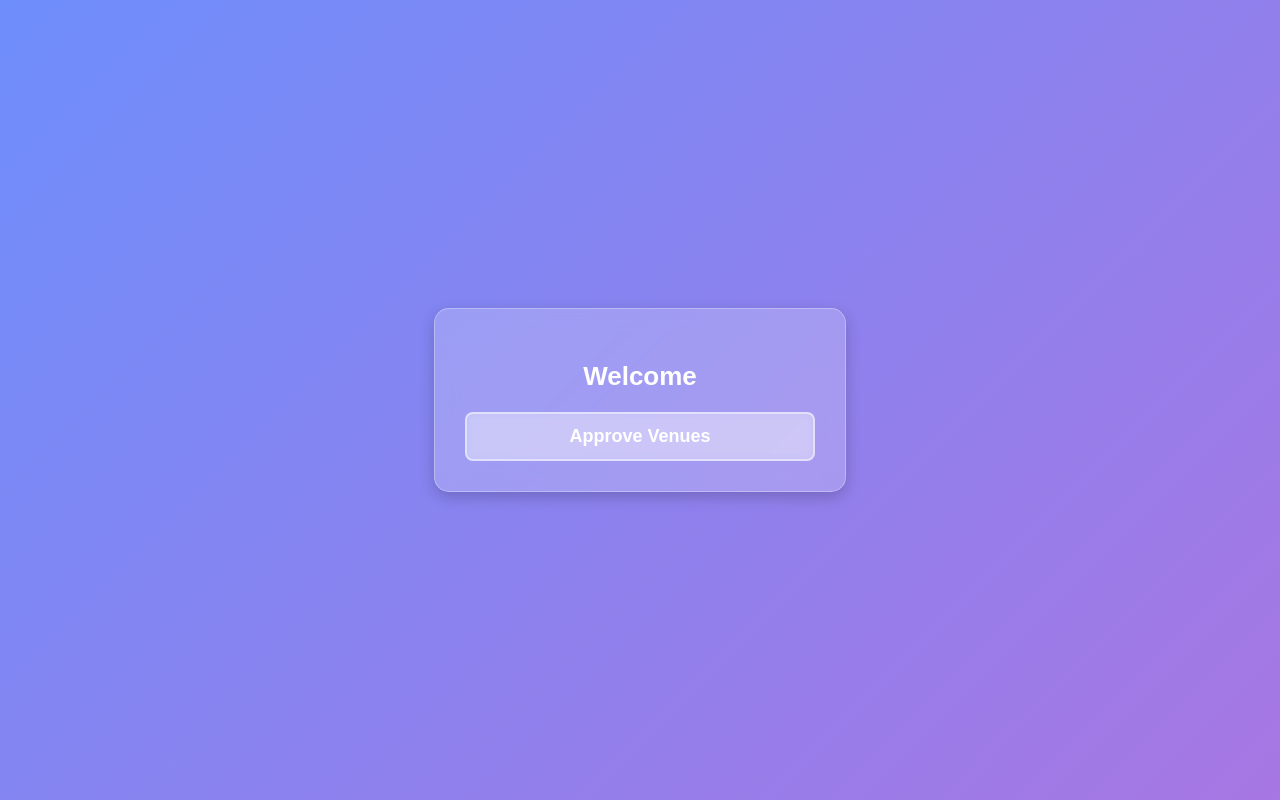
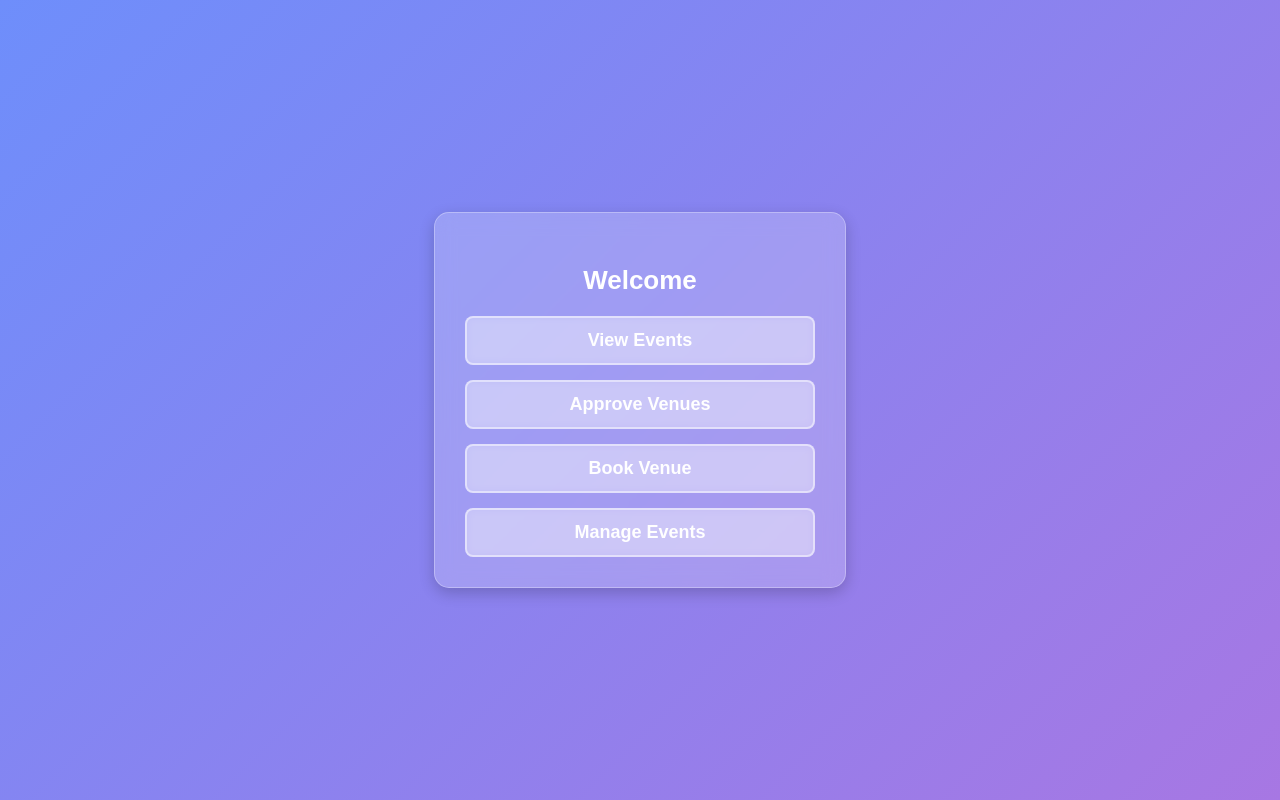
Before and after one commit to Nathanbijo/College-events-management-system, a website: page frontend/home.html in a window 1280 px wide. Drawn offline with Linux system fonts and the light colour scheme; files that its build step writes are made by us from their sources; sample sign-in values are in the browser's storage; files whose address does not match are found by name.

Commit message:
align home navigation with server routes

```diff
--- a/frontend/home.html
+++ b/frontend/home.html
@@ -82,10 +82,10 @@
     <div class="home-container">
         <h2>Welcome</h2>
         <div id="buttonsContainer" class="buttons">
-            <button id="eventsBtn" class="hidden" onclick="window.location.href='events.html'">View Events</button>
-            <button id="venueApprovalBtn" class="hidden" onclick="window.location.href='approval.html'">Approve Venues</button>
-            <button id="bookVenueBtn" class="hidden" onclick="window.location.href='venues.html'">Book Venue</button>
-            <button id="manageEventsBtn" class="hidden" onclick="window.location.href='events.html'">Manage Events</button>
+            <button onclick="window.location.href='/events'">View Events</button>
+<button onclick="window.location.href='/approval'">Approve Venues</button>
+<button onclick="window.location.href='/venues'">Book Venue</button>
+<button onclick="window.location.href='/events'">Manage Events</button>
         </div>
     </div>
 
```
